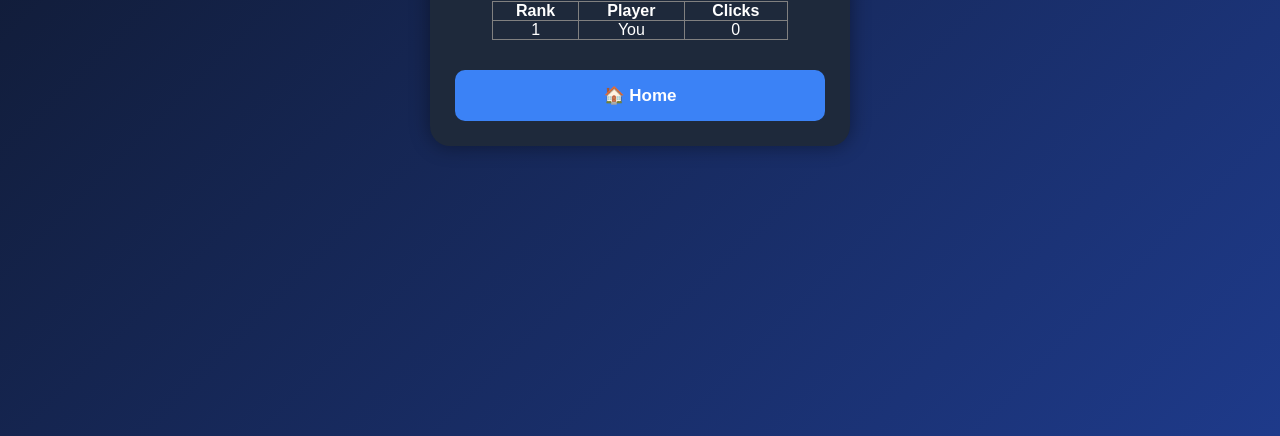
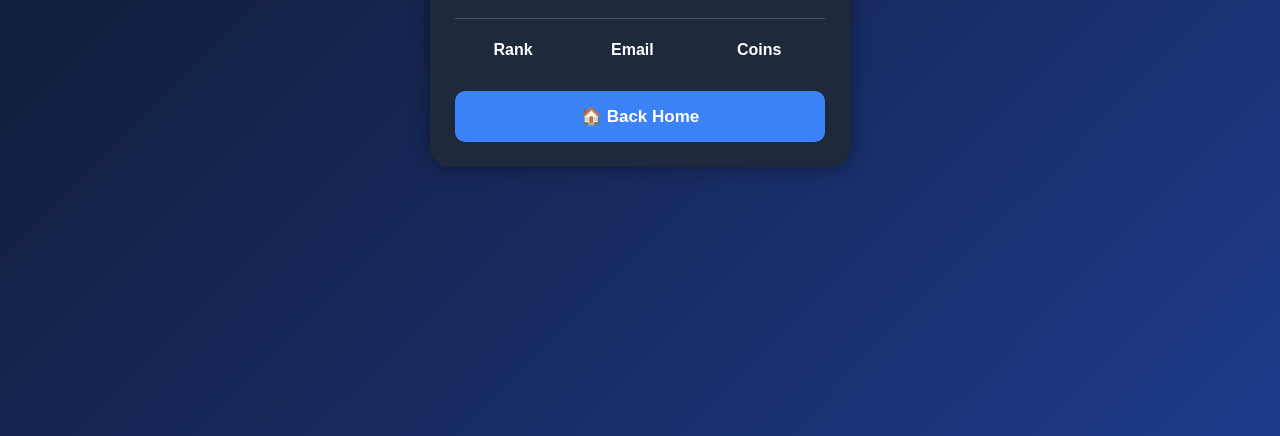
Before and after one commit to Yarkanofficial/clicker-ern-M, a plain HTML site: page leaderboard.html in a window 1280 px wide. Shown: the part 364-800 px from the top of the page. Drawn offline with Linux system fonts and the light colour scheme.

Commit message:
Update leaderboard.html

```diff
--- a/leaderboard.html
+++ b/leaderboard.html
@@ -1,10 +1,17 @@
 <!DOCTYPE html>
 <html lang="en">
+
 <head>
+
 <meta charset="UTF-8">
-<meta name="viewport" content="width=device-width, initial-scale=1.0">
-<title>Leaderboard - ClickArena M</title>
+
+<meta name="viewport"
+content="width=device-width, initial-scale=1.0">
+
+<title>Leaderboard</title>
+
 <link rel="stylesheet" href="style.css">
+
 </head>
 
 <body>
@@ -13,33 +20,38 @@
 
 <h1>🏆 Leaderboard</h1>
 
-<table border="1" style="margin:auto; border-collapse:collapse; width:80%;">
+<p>
+Top Players
+</p>
+
+<hr>
+
+<table id="leaderboardTable" width="100%">
+
+<thead>
+
 <tr>
+
 <th>Rank</th>
-<th>Player</th>
-<th>Clicks</th>
+
+<th>Email</th>
+
+<th>Coins</th>
+
 </tr>
 
-<tr>
-<td>1</td>
-<td>You</td>
-<td id="myScore">0</td>
-</tr>
+</thead>
+
+<tbody id="leaderboardBody">
+
+</tbody>
 
 </table>
 
 <br>
 
-<button onclick="location.href='home.html'">
-🏠 Home
+<button onclick="location.href='index.html'">
+
+🏠 Back Home
+
 </button>
-
-</div>
-
-<script>
-let clicks = localStorage.getItem("clicks") || 0;
-document.getElementById("myScore").innerText = clicks;
-</script>
-
-</body>
-</html>
```
